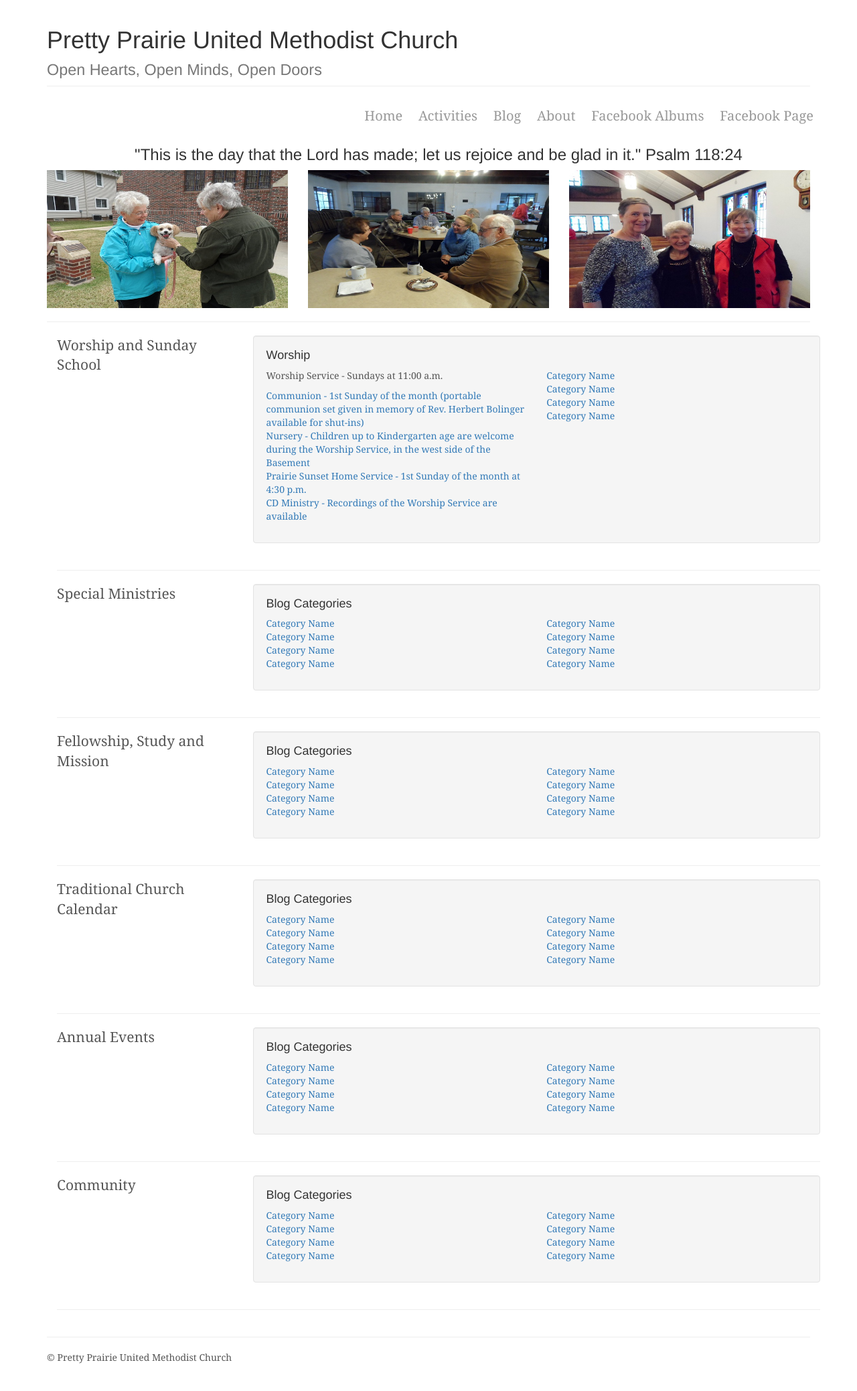
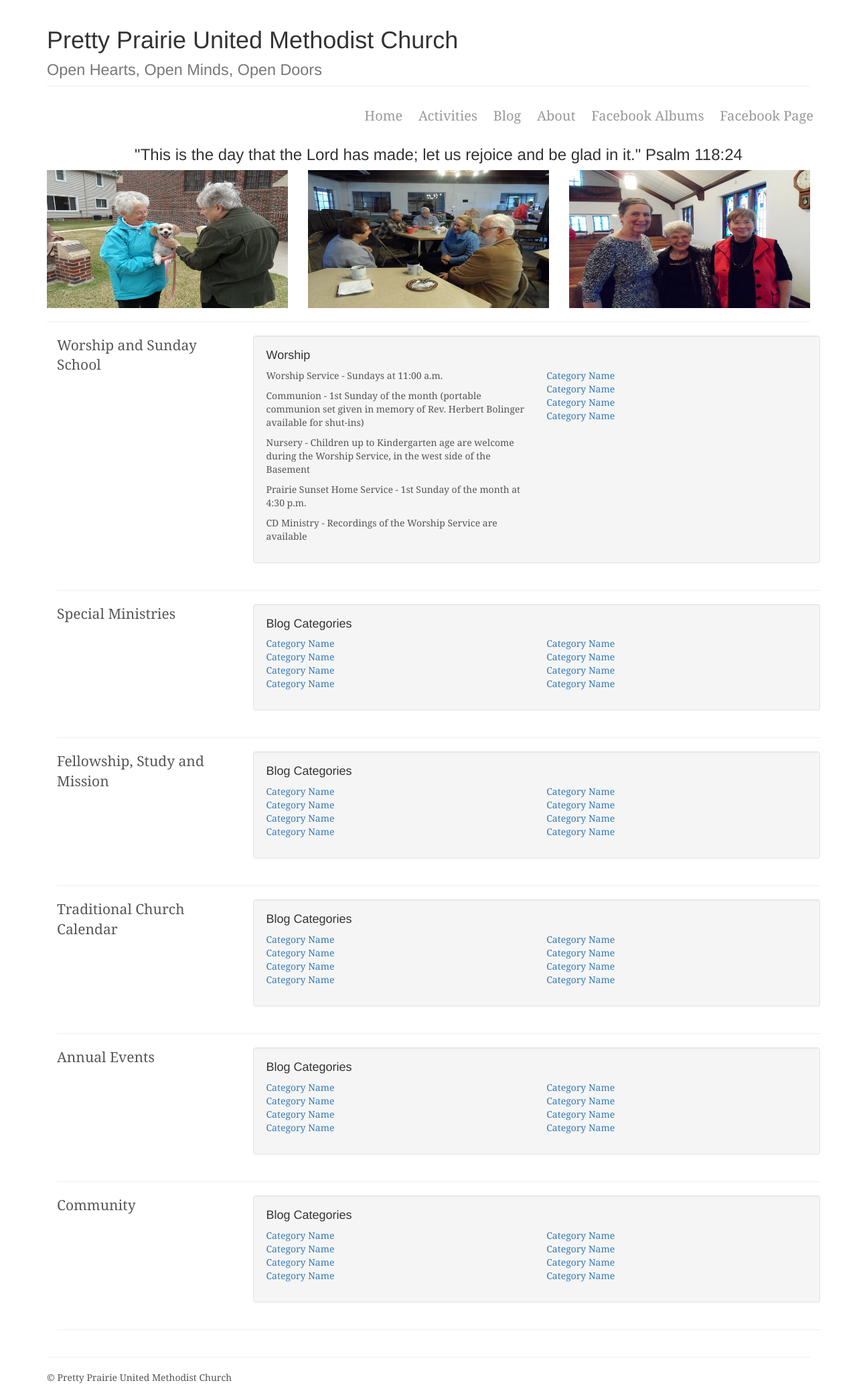
Before and after one commit to KatherineMichel/self-hosted-church-website-jekyll, a Jekyll site: the page built from activities.html, in a window 1280 px wide. Shown: the whole page at 67% size. Built offline with Jekyll 4.4.1, drawn with Linux system fonts in a browser that asks for light colours; nearby versions of some CDN libraries; library files that are not in the unit come from our copies; before the commit the page ends 2047 px from its top, so only the background shows below that.

```diff
--- a/activities.html
+++ b/activities.html
@@ -48,14 +48,10 @@ layout: default
                         <div class="col-lg-6">
                             <ul class="list-unstyled">
                                 <p>Worship Service - Sundays at 11:00 a.m.</p>
-                                <li><a href="#">Communion - 1st Sunday of the month (portable communion set given in memory of Rev. Herbert Bolinger available for shut-ins)</a>
-                                </li>
-                                <li><a href="#">Nursery - Children up to Kindergarten age are welcome during the Worship Service, in the west side of the Basement</a>
-                                </li>
-                                <li><a href="#">Prairie Sunset Home Service - 1st Sunday of the month at 4:30 p.m.</a>
-                                </li>
-                                <li><a href="#">CD Ministry - Recordings of the Worship Service are available</a>
-                                </li>
+                                <p>Communion - 1st Sunday of the month (portable communion set given in memory of Rev. Herbert Bolinger available for shut-ins)</<p>
+                                <p>Nursery - Children up to Kindergarten age are welcome during the Worship Service, in the west side of the Basement</p>
+                                <p>Prairie Sunset Home Service - 1st Sunday of the month at 4:30 p.m.</p>
+                                <p>CD Ministry - Recordings of the Worship Service are available</p>
                             </ul>
                         </div>
                         <!-- /.col-lg-6 -->
```
